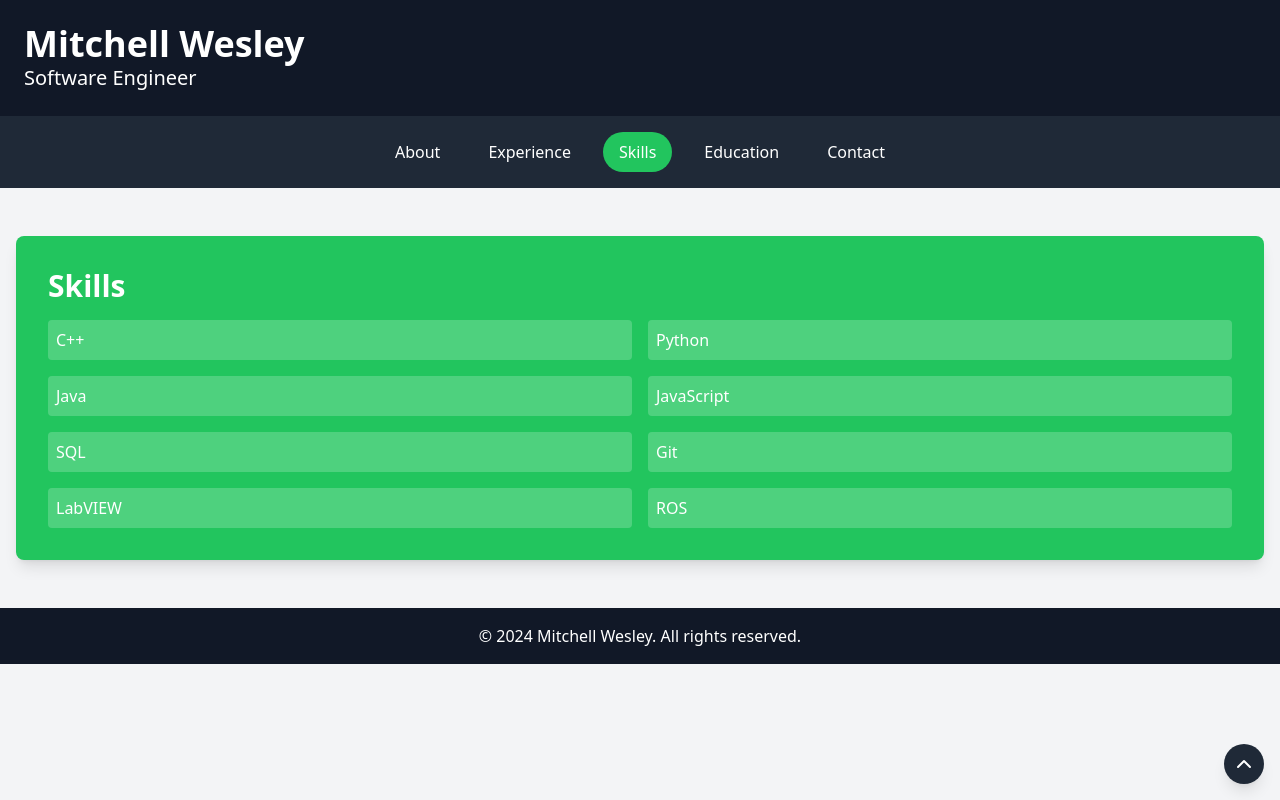
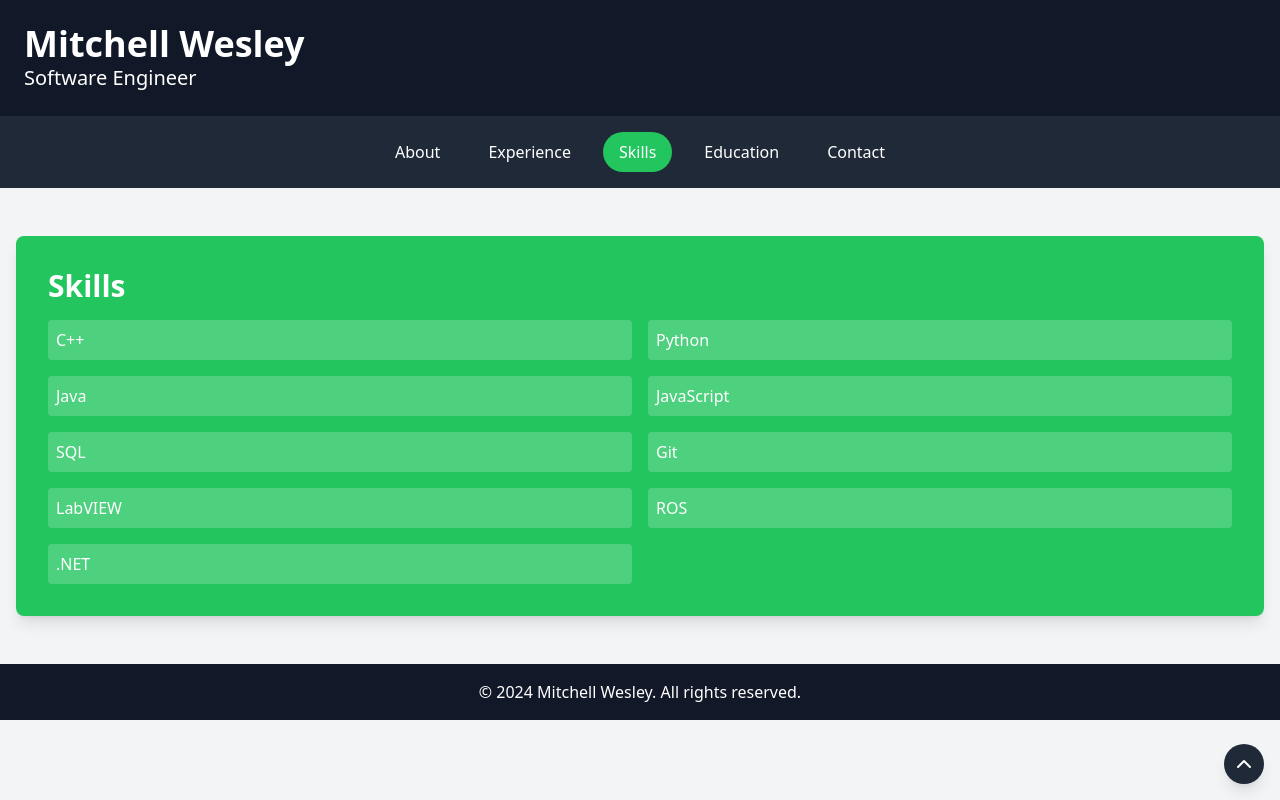
Before and after one commit to MWWes/MitchellWesley, a Next.js app: page / in a window 1280 px wide. Both pictures are taken after a click on the button "Skills". Built offline with nearby package versions, Linux system fonts and the light colour scheme.

Commit message:
Added Skill

```diff
--- a/src/app/page.tsx
+++ b/src/app/page.tsx
@@ -97,6 +97,7 @@
                 <li className="bg-white bg-opacity-20 p-2 rounded">Git</li>
                 <li className="bg-white bg-opacity-20 p-2 rounded">LabVIEW</li>
                 <li className="bg-white bg-opacity-20 p-2 rounded">ROS</li>
+                <li className="bg-white bg-opacity-20 p-2 rounded">.NET</li>
               </ul>
             </div>
           )}
```
